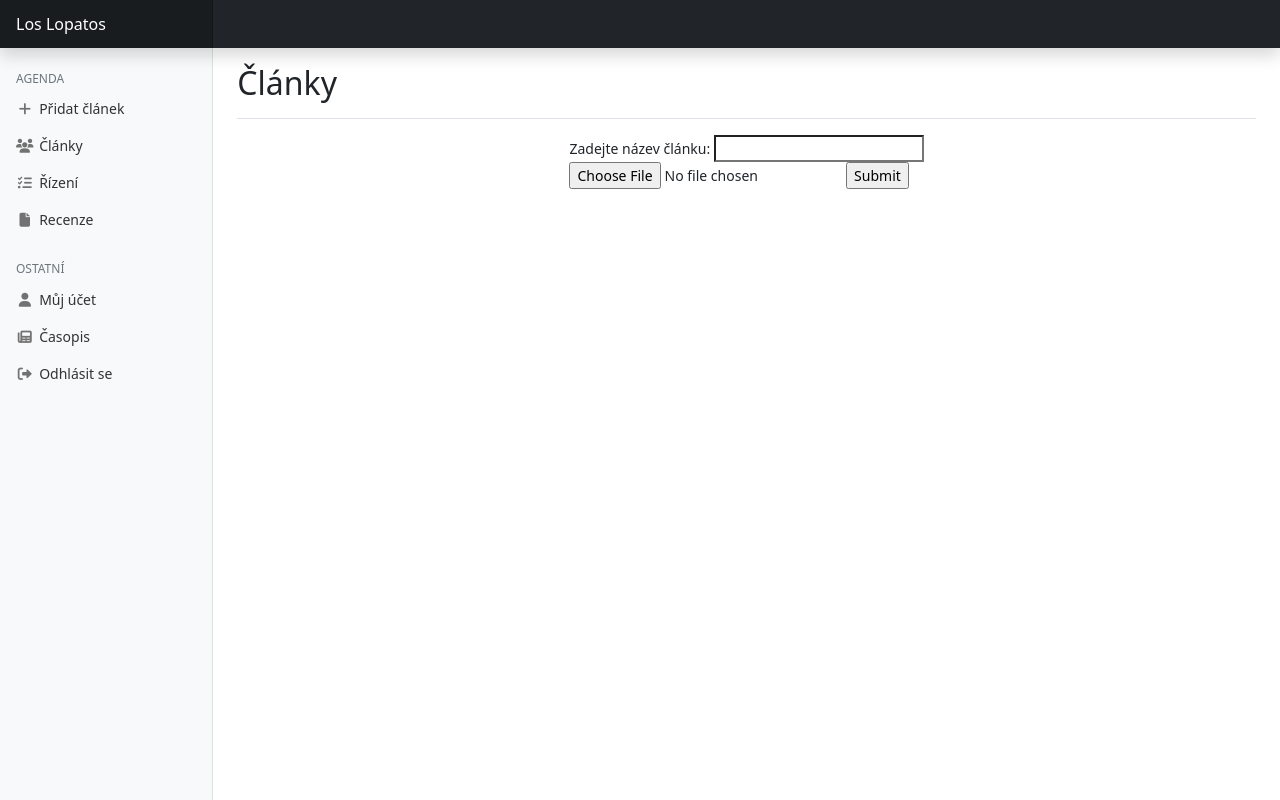
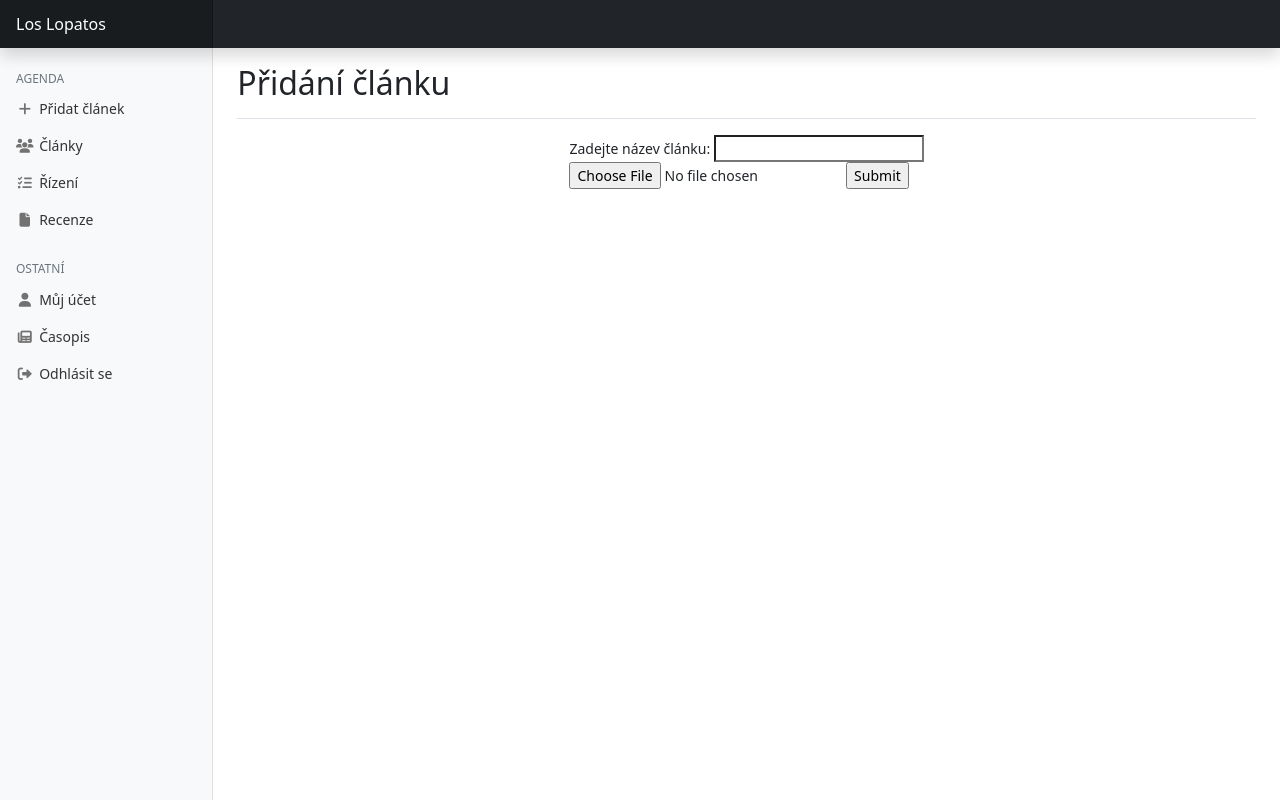
Before and after one commit to Duffynson/lopaty-xd, a PHP site: page /admin/clanek in a window 1280 px wide. Run offline with PHP 8.4, Linux system fonts and the light colour scheme; the visitor is signed in with stand-in values (Sample User, id 1).

Commit message:
Update clanek.php

```diff
--- a/admin/clanek.php
+++ b/admin/clanek.php
@@ -10,7 +10,7 @@ include_once './php/components/header.php';
 ?>
 
       <div class="d-flex justify-content-between flex-wrap flex-md-nowrap align-items-center pt-3 pb-2 mb-3 border-bottom">
-        <h1 class="h2">Články</h1>
+        <h1 class="h2 justify-content-center">Přidání článku</h1>
       </div>
 
       <div class="d-flex justify-content-center">
```
